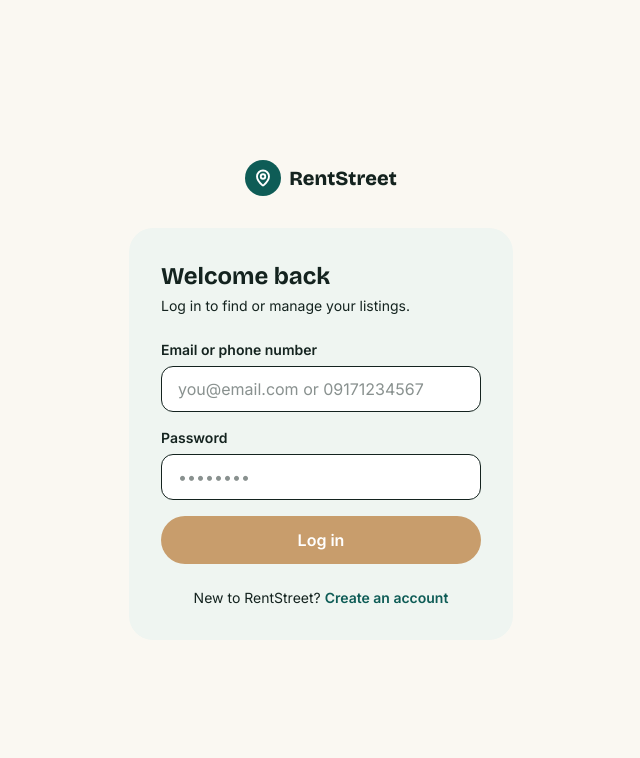
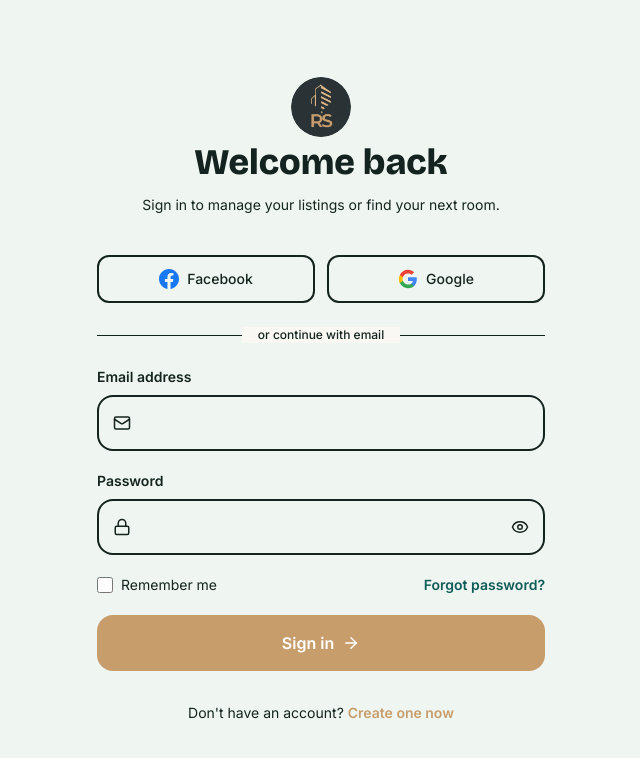
Before and after one commit to dlarG/RentStreetSLV1, a React (Vite) app in the folder frontend/: page /login in a window 1280 px wide. Shown: the top 758 px of the page, without its empty margins (319-959 px from the left). Built offline with nearby package versions, Linux system fonts and the light colour scheme; no server answers.

Commit message:
UPDATED: Login with better features and beautiful layouts

```diff
--- a/frontend/src/components/layouts/auth/LoginPage.jsx
+++ b/frontend/src/components/layouts/auth/LoginPage.jsx
@@ -1,6 +1,6 @@
-import { useState } from "react";
+import { useState, useEffect } from "react";
 import { useNavigate, Link } from "react-router-dom";
-import { MapPin, Loader2 } from "lucide-react";
+import { Loader2, Mail, Lock, Eye, EyeOff, ArrowRight } from "lucide-react";
 import { useAuth, ROLE_ROUTES } from "../../../context/AuthContext";
 
 export default function LoginPage() {
@@ -8,8 +8,14 @@ export default function LoginPage() {
   const [password, setPassword] = useState("");
   const [error, setError] = useState("");
   const [loading, setLoading] = useState(false);
+  const [showPassword, setShowPassword] = useState(false);
+  const [rememberMe, setRememberMe] = useState(false);
   const { login } = useAuth();
   const navigate = useNavigate();
+
+  useEffect(() => {
+    document.title = "RentStreet | Login";
+  }, []);
 
   const handleSubmit = async (e) => {
     e.preventDefault();
@@ -28,74 +34,189 @@ export default function LoginPage() {
   };
 
   return (
-    <div className="min-h-screen bg-paper flex items-center justify-center px-5">
-      <div className="w-full max-w-sm">
-        <div className="flex items-center gap-2 justify-center mb-8">
-          <span className="w-9 h-9 flex items-center justify-center bg-bay rounded-full">
-            <MapPin className="text-white" size={18} strokeWidth={2.5} />
-          </span>
-          <span className="font-display font-extrabold text-xl">
-            RentStreet
+    <div className="min-h-screen bg-[#eff5f1] flex items-center justify-center px-5 sm:px-8 py-12">
+      <div className="w-full max-w-md">
+        {/* Logo */}
+        <div className="text-center mb-10">
+          <Link to="/" className="inline-flex items-center gap-2.5 group">
+            <div className="relative">
+              <img
+                src="asset/logo/5-circled-modified.png"
+                alt="RentStreet Logo"
+                className="h-15 rounded-full transition-transform duration-200 group-hover:scale-105"
+              />
+              <div className="absolute inset-0 rounded-full bg-bay/10 blur-md" />
+            </div>
+          </Link>
+
+          <h1 className="font-display font-extrabold text-3xl sm:text-4xl mb-3">
+            Welcome back
+          </h1>
+          <p className="text-ink/60 text-sm">
+            Sign in to manage your listings or find your next room.
+          </p>
+        </div>
+
+        {/* Social Login Buttons */}
+        <div className="grid grid-cols-2 gap-3 mb-6">
+          <button className="cursor-pointer flex items-center justify-center gap-2 px-4 py-3 rounded-xl border-2 border-ink/10 hover:border-[#1877F2]/30 hover:bg-[#1877F2]/5 transition-all duration-300 font-medium text-sm">
+            <svg className="w-5 h-5" viewBox="0 0 24 24" fill="#1877F2">
+              <path d="M24 12.073c0-6.627-5.373-12-12-12s-12 5.373-12 12c0 5.99 4.388 10.954 10.125 11.854v-8.385H7.078v-3.47h3.047V9.43c0-3.007 1.792-4.669 4.533-4.669 1.312 0 2.686.235 2.686.235v2.953H15.83c-1.491 0-1.956.925-1.956 1.874v2.25h3.328l-.532 3.47h-2.796v8.385C19.612 23.027 24 18.062 24 12.073z" />
+            </svg>
+            Facebook
+          </button>
+          <button className="cursor-pointer flex items-center justify-center gap-2 px-4 py-3 rounded-xl border-2 border-ink/10 hover:border-red-500/30 hover:bg-red-500/5 transition-all duration-300 font-medium text-sm">
+            <svg className="w-5 h-5" viewBox="0 0 24 24">
+              <path
+                d="M22.56 12.25c0-.78-.07-1.53-.2-2.25H12v4.26h5.92a5.06 5.06 0 01-2.2 3.32v2.77h3.57c2.08-1.92 3.28-4.74 3.28-8.1z"
+                fill="#4285F4"
+              />
+              <path
+                d="M12 23c2.97 0 5.46-.98 7.28-2.66l-3.57-2.77c-.98.66-2.23 1.06-3.71 1.06-2.86 0-5.29-1.93-6.16-4.53H2.18v2.84C3.99 20.53 7.7 23 12 23z"
+                fill="#34A853"
+              />
+              <path
+                d="M5.84 14.09c-.22-.66-.35-1.36-.35-2.09s.13-1.43.35-2.09V7.07H2.18C1.43 8.55 1 10.22 1 12s.43 3.45 1.18 4.93l2.85-2.22.81-.62z"
+                fill="#FBBC05"
+              />
+              <path
+                d="M12 5.38c1.62 0 3.06.56 4.21 1.64l3.15-3.15C17.45 2.09 14.97 1 12 1 7.7 1 3.99 3.47 2.18 7.07l3.66 2.84c.87-2.6 3.3-4.53 6.16-4.53z"
+                fill="#EA4335"
+              />
+            </svg>
+            Google
+          </button>
+        </div>
+
+        {/* Divider */}
+        <div className="relative mb-6">
+          <div className="absolute inset-0 flex items-center">
+            <div className="w-full border-t border-ink/10" />
+          </div>
+          <div className="relative flex justify-center text-xs">
+            <span className="bg-paper px-4 text-ink/40 font-medium">
+              or continue with email
             </span>
           </div>
+        </div>
 
-        <div className="bg-mist rounded-3xl p-8">
-          <h1 className="font-display font-bold text-2xl mb-1">Welcome back</h1>
-          <p className="text-sm text-ink/60 mb-6">
-            Log in to find or manage your listings.
-          </p>
-
-          {error && (
-            <div className="bg-papaya/10 border border-papaya/30 text-papaya text-sm rounded-xl px-4 py-3 mb-4">
-              {error}
-            </div>
-          )}
-
-          <form onSubmit={handleSubmit} className="space-y-4">
+        {/* Login Form */}
+        <form onSubmit={handleSubmit} className="space-y-5">
+          {/* Email/Phone Field */}
           <div>
-              <label className="text-sm font-semibold block mb-1.5">
-                Email or phone number
+            <label className="text-sm font-semibold text-ink/70 block mb-2">
+              Email address
             </label>
+            <div className="relative">
+              <Mail
+                size={18}
+                className="absolute left-4 top-1/2 -translate-y-1/2 text-ink/30"
+              />
               <input
                 type="text"
                 value={identifier}
                 onChange={(e) => setIdentifier(e.target.value)}
-                placeholder="you@email.com or 09171234567"
                 required
-                className="w-full rounded-xl border border-ink/15 px-4 py-2.5 bg-white focus:outline-none focus:ring-2 focus:ring-bay"
+                className="w-full rounded-2xl border-2 border-ink/10 pl-12 pr-4 py-3.5 bg-mist/50 focus:bg-white focus:outline-none focus:border-bay focus:ring-1 focus:ring-bay/10 transition-all duration-300 placeholder:text-ink/30"
               />
             </div>
+          </div>
+
+          {/* Password Field */}
           <div>
-              <label className="text-sm font-semibold block mb-1.5">
+            <label className="text-sm font-semibold text-ink/70 block mb-2">
               Password
             </label>
+            <div className="relative">
+              <Lock
+                size={18}
+                className="absolute left-4 top-1/2 -translate-y-1/2 text-ink/30"
+              />
               <input
-                type="password"
+                type={showPassword ? "text" : "password"}
                 value={password}
                 onChange={(e) => setPassword(e.target.value)}
-                placeholder="••••••••"
                 required
-                className="w-full rounded-xl border border-ink/15 px-4 py-2.5 bg-white focus:outline-none focus:ring-2 focus:ring-bay"
+                className="w-full rounded-2xl border-2 border-ink/10 pl-12 pr-12 py-3.5 bg-mist/50 focus:bg-white focus:outline-none focus:border-bay focus:ring-1 focus:ring-bay/10 transition-all duration-300 placeholder:text-ink/30"
               />
+              <button
+                type="button"
+                onClick={() => setShowPassword(!showPassword)}
+                className="cursor-pointer absolute right-4 top-1/2 -translate-y-1/2 text-ink/30 hover:text-ink/60 transition-colors"
+                tabIndex={-1}
+              >
+                {showPassword ? <EyeOff size={18} /> : <Eye size={18} />}
+              </button>
             </div>
+          </div>
+
+          {/* Remember Me & Forgot Password */}
+          <div className="flex items-center justify-between">
+            <label className="flex items-center gap-2 cursor-pointer">
+              <input
+                type="checkbox"
+                checked={rememberMe}
+                onChange={(e) => setRememberMe(e.target.checked)}
+                className="w-4 h-4 rounded border-ink/20 text-bay focus:ring-bay/20"
+              />
+              <span className="text-sm text-ink/60">Remember me</span>
+            </label>
+            <a
+              href="/forgot-password"
+              className="text-sm font-semibold text-bay hover:text-bay-deep transition-colors"
+            >
+              Forgot password?
+            </a>
+          </div>
+
+          {/* Error Message */}
+          {error && (
+            <div className="bg-red-50 border border-red-200 text-red-700 text-sm rounded-2xl px-5 py-4 flex items-start gap-3">
+              <div className="w-5 h-5 rounded-full bg-red-100 flex items-center justify-center flex-shrink-0 mt-0.5">
+                <span className="text-red-500 text-xs font-bold">!</span>
+              </div>
+              <p>{error}</p>
+            </div>
+          )}
+
+          {/* Submit Button */}
           <button
             type="submit"
             disabled={loading}
-              className="btn-primary w-full rounded-full py-3 flex items-center justify-center gap-2 disabled:opacity-60"
+            className="cursor-pointer group relative w-full bg-papaya hover:bg-marigold text-white font-semibold rounded-2xl py-4 transition-all duration-300 hover:shadow-xl hover:shadow-papaya/20 disabled:opacity-50 disabled:cursor-not-allowed overflow-hidden"
           >
-              {loading && <Loader2 size={16} className="animate-spin" />}
-              {loading ? "Logging in..." : "Log in"}
+            <span className="relative z-10 flex items-center justify-center gap-2">
+              {loading ? (
+                <>
+                  <Loader2 size={18} className="animate-spin" />
+                  Signing in...
+                </>
+              ) : (
+                <>
+                  Sign in
+                  <ArrowRight
+                    size={18}
+                    className="group-hover:translate-x-1 transition-transform"
+                  />
+                </>
+              )}
+            </span>
+            {/* Shine effect */}
+            <div className="absolute inset-0 bg-gradient-to-r from-white/0 via-white/20 to-white/0 -translate-x-full group-hover:translate-x-full transition-transform duration-700" />
           </button>
         </form>
 
-          <p className="text-sm text-center text-ink/60 mt-6">
-            New to RentStreet?{" "}
-            <Link to="/register" className="text-bay font-semibold">
-              Create an account
+        {/* Register Link */}
+        <p className="text-center text-sm text-ink/60 mt-8">
+          Don't have an account?{" "}
+          <Link
+            to="/register"
+            className="font-semibold text-papaya hover:text-marigold transition-colors"
+          >
+            Create one now
           </Link>
         </p>
       </div>
     </div>
-    </div>
   );
 }
```
Lines whose indentation alone changed are shown as unchanged.
